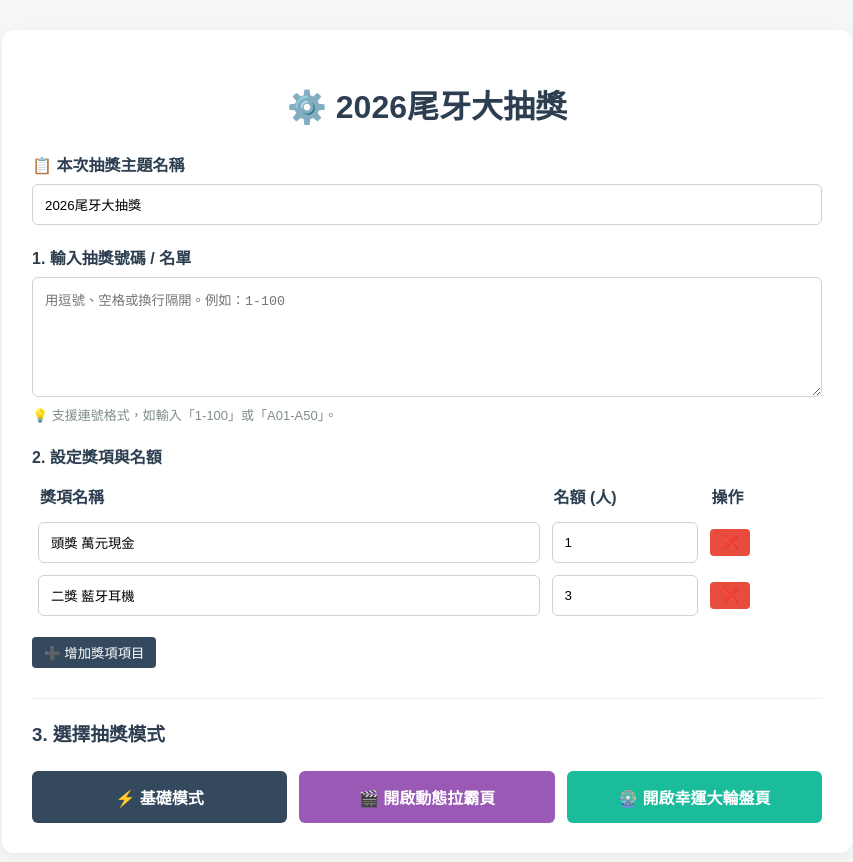
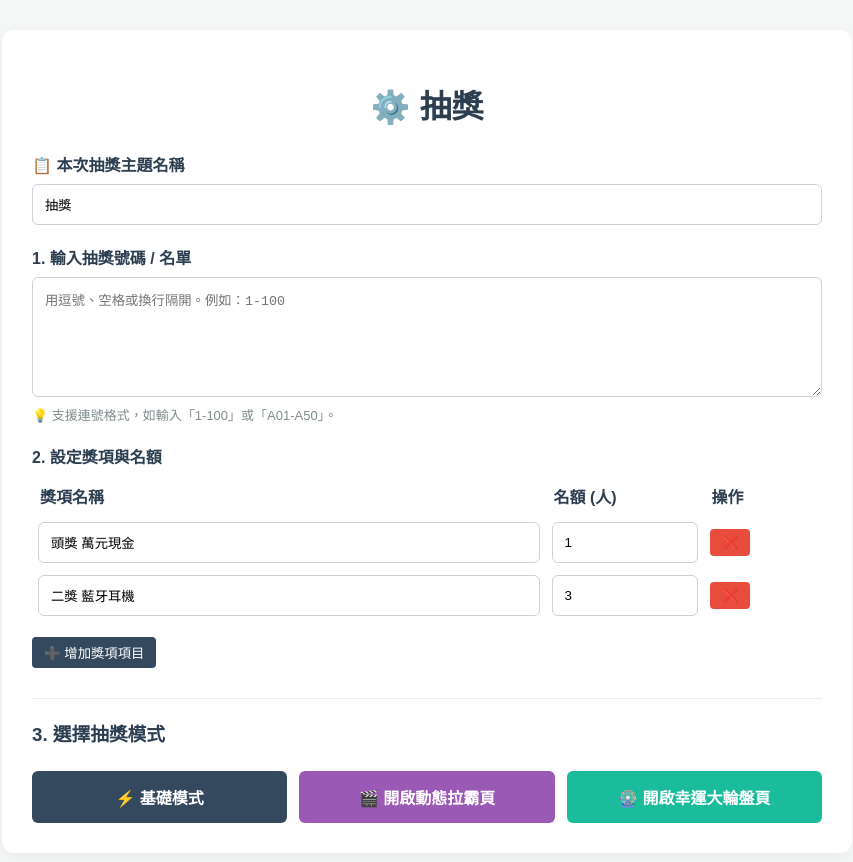
Before and after one commit to sandy080/lucky-draw, a plain HTML site: page index.html in a window 1280 px wide. Shown: the whole page, without its empty margins (213-1066 px from the left). Drawn offline with Linux system fonts and the light colour scheme.

```diff
--- a/index.html
+++ b/index.html
@@ -51,7 +51,7 @@
 
         <div class="section">
             <label for="eventTitle">📋 本次抽獎主題名稱</label>
-            <input type="text" id="eventTitle" placeholder="例如：2026尾牙大抽獎" value="2026尾牙大抽獎" oninput="syncMainTitle()">
+            <input type="text" id="eventTitle" placeholder="例如：2026尾牙大抽獎" value="抽獎" oninput="syncMainTitle()">
         </div>
 
         <div class="section">
```
